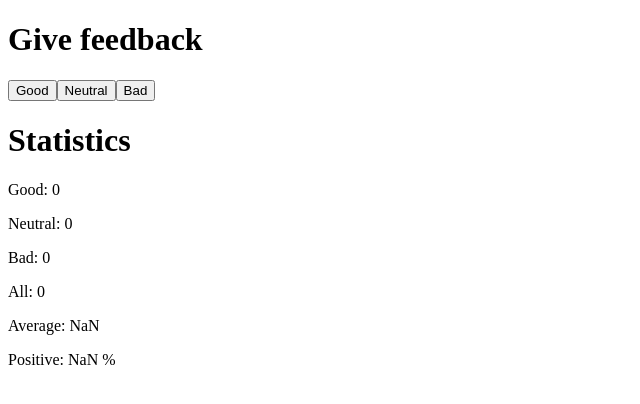
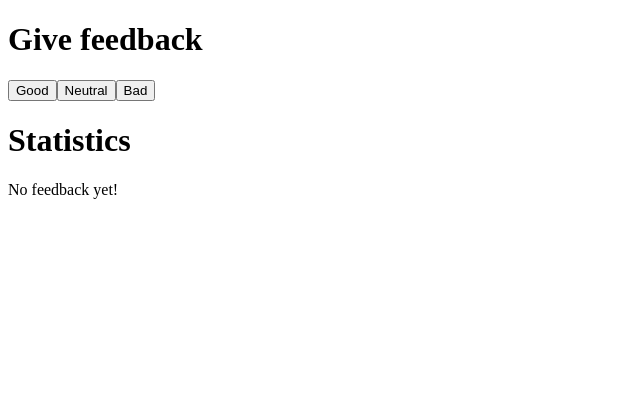
Before and after one commit to maaksuw/fullstack-exercises, a React (Create React App) app in the folder osa-1/unicafe/: page / in a window 1280 px wide. Shown: the top 404 px of the page, without its empty margins (0-640 px from the left). Built offline with nearby package versions, Linux system fonts and the light colour scheme.

Commit message:
Tehtävä 1.9, unicafe osa 4 + korjattu bugi edellisistä.

```diff
--- a/osa-1/unicafe/src/App.js
+++ b/osa-1/unicafe/src/App.js
@@ -8,15 +8,20 @@
 
 const Statistics = ({stats}) => {
   const [good, neutral, bad, all, average, positive] = stats
+  if (all === 0) {
+    return (
+        <p>No feedback yet!</p>
+    )
+  }
   return (
-    <div>
+    <>
       <p>Good: {good}</p>
       <p>Neutral: {neutral}</p>
       <p>Bad: {bad}</p>
       <p>All: {all}</p>
       <p>Average: {average}</p>
       <p>Positive: {positive} %</p>
-    </div>
+    </>
   )
 }
 
@@ -34,7 +39,7 @@
 
   const all = good + neutral + bad
   const average = (1*good - 1*bad)/all
-  const positive = good/all
+  const positive = (good/all)*100
   const stats = [good, neutral, bad, all, average, positive]
 
   return (
```
